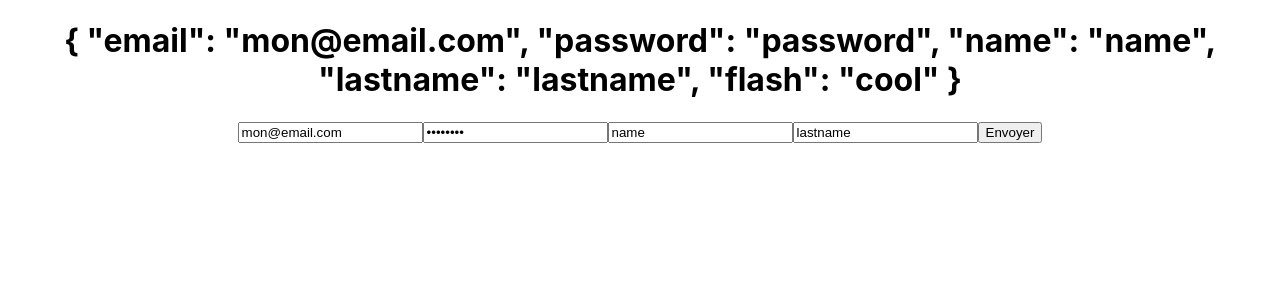
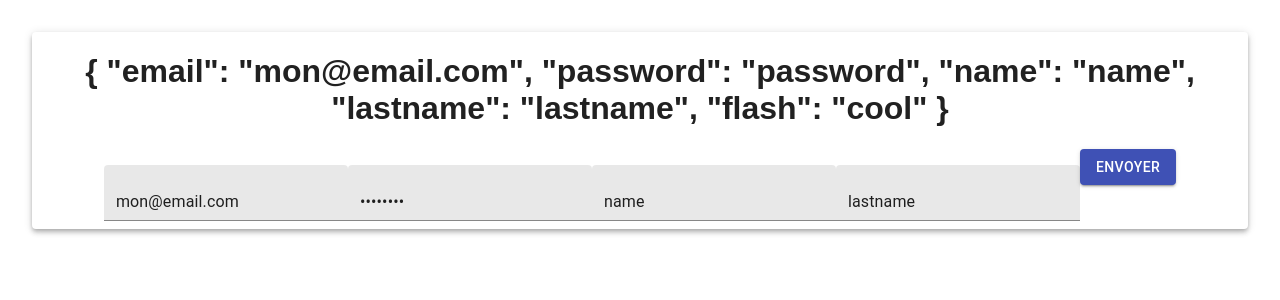
Before and after one commit to louiscasciodev/odyssey_homer, a React (Create React App) app in the folder front/homer/: page / in a window 1280 px wide. Shown: the top 300 px of the page. Built offline with nearby package versions, Linux system fonts and the light colour scheme.

Commit message:
feat(SignUp): MUI design

```diff
--- a/front/homer/src/App.js
+++ b/front/homer/src/App.js
@@ -1,11 +1,25 @@
 import React from 'react';
 import SignUp from './components/SignUp'
 import './App.css';
+import { ThemeProvider as MuiThemeProvider } from '@material-ui/core/styles';
+import {Grid, Paper} from '@material-ui/core';
 
 function App() {
   return (
     <div className="App">
-      <SignUp/>
+      <MuiThemeProvider>
+        <Grid container alignItems='center' style={{ height: '100%' }}>
+          <Grid item xs={12}>
+            <Paper elevation={4} style={{ margin: 32 }}>
+              <Grid container alignItems='center' justify='center'>
+                <Grid item xs={12} alignContent='center'>
+                  <SignUp />
+                </Grid>
+              </Grid>
+            </Paper>
+          </Grid>
+        </Grid>
+      </MuiThemeProvider>
     </div>
   );
 }
--- a/front/homer/src/components/SignUp.js
+++ b/front/homer/src/components/SignUp.js
@@ -1,4 +1,5 @@
 import React, { Component } from 'react';
+import { Button, TextField } from '@material-ui/core';
 
 class SignUp extends Component {
 
@@ -45,40 +46,57 @@ class SignUp extends Component {
   }
 
   render() {
+
     return (
       <form onSubmit={(e) => this.handleSubmit(e)}>
         <h1>
           {JSON.stringify(this.state, 1, 1)}
         </h1>
-        <input
+        <TextField
           type="email"
           name="email"
           placeholder="mon@email.com"
           value={this.state.email}
           onChange={(e) => this.updateEmailField(e)}
+          rows="4"
+          defaultValue="Default Value"
+          margin="normal"
+          variant="filled"
         />
-        <input
+        <TextField
           type="password"
           name="password"
           placeholder="password"
           value={this.state.password}
           onChange={(e) => this.updatePasswordField(e)}
+          rows="4"
+          defaultValue="Default Value"
+          margin="normal"
+          variant="filled"
         />
-        <input
+        <TextField
           type="text"
           name="name"
           placeholder="name"
           value={this.state.name}
           onChange={(e) => this.updateNameField(e)}
+          rows="4"
+          defaultValue="Default Value"
+          margin="normal"
+          variant="filled"
         />
-        <input
+        <TextField
           type="text"
           name="lastname"
           placeholder="lastname"
           value={this.state.lastname}
           onChange={(e) => this.updateLastnameField(e)}
+          rows="4"
+          defaultValue="Default Value"
+          margin="normal"
+          variant="filled"
         />
-        <input type="submit" value="Envoyer" />
+        <Button type="submit" value="Envoyer" variant="contained" color="primary">Envoyer</Button>
       </form>
     );
   }
--- a/front/homer/src/index.css
+++ b/front/homer/src/index.css
@@ -1,13 +1,15 @@
-body {
+html,body {
   margin: 0;
-  font-family: -apple-system, BlinkMacSystemFont, 'Segoe UI', 'Roboto', 'Oxygen',
-    'Ubuntu', 'Cantarell', 'Fira Sans', 'Droid Sans', 'Helvetica Neue',
-    sans-serif;
-  -webkit-font-smoothing: antialiased;
-  -moz-osx-font-smoothing: grayscale;
+  padding: 0;
+  font-family: sans-serif;
+  height: 100%;
+  width: 100%;
 }
-
-code {
-  font-family: source-code-pro, Menlo, Monaco, Consolas, 'Courier New',
-    monospace;
+#root {
+  min-height: 100%;
 }
+@media  screen  and (min-width: 640px) {
+  #root {
+      height: 100%;
+  }
+}
```
